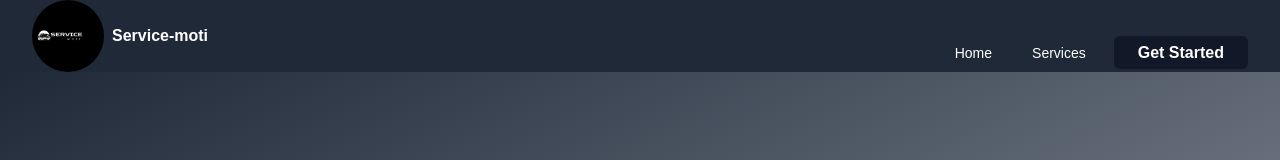
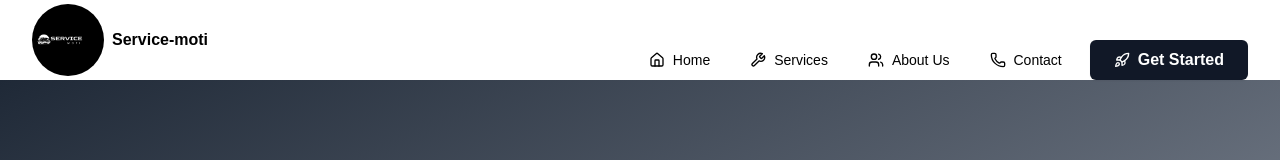
Before and after one commit to Expo-67/Service-care, a Next.js app in the folder frontend/: page / in a window 1280 px wide. Shown: the top 160 px of the page. Built offline with nearby package versions, Linux system fonts and the light colour scheme.

Commit message:
navbar styling

```diff
--- a/frontend/src/app/components/Navbar.tsx
+++ b/frontend/src/app/components/Navbar.tsx
@@ -2,9 +2,10 @@
 
 import Image from "next/image";
 import { useState } from "react";
-import { Menu, X } from "lucide-react";
+import { Menu, X, Home, Wrench, Users, Phone, Rocket } from "lucide-react"; // Import icons
 import brand2 from "../assets/brand2.png";
 import Link from "next/link";
+
 const Navbar = () => {
   const [isMenuOpen, setIsMenuOpen] = useState(false);
 
@@ -13,7 +14,7 @@ const Navbar = () => {
   };
 
   return (
-    <nav className="bg-gray-800 text-white">
+    <nav className="bg-white text-black shadow-md">
       <div className="mx-auto max-w-7xl px-4 sm:px-6 lg:px-8">
         <div className="flex h-17 items-center justify-between">
           <div className="flex items-center">
@@ -24,30 +25,49 @@ const Navbar = () => {
               height={52}
               className="rounded-full"
             />
-            <span className="ml-2 text-s font-bold">Service-moti</span>
+            <span className="ml-2 text-s font-bold text-black">
+              Service-moti
+            </span>
           </div>
 
           <div className="hidden md:block">
             <div className="ml-10 flex items-baseline space-x-4">
-              <a
+              <Link
                 href="/"
-                className="rounded-md px-3 py-2 text-sm font-medium hover:bg-gray-800 hover:text-white"
+                className="flex items-center rounded-md px-3 py-2 text-sm font-medium hover:bg-gray-100 hover:text-black"
               >
+                <Home className="mr-2 h-4 w-4" />
                 Home
-              </a>
-              <a
+              </Link>
+              <Link
                 href="#services"
-                className="rounded-md px-3 py-2 text-sm font-medium hover:bg-gray-700 hover:text-white"
+                className="flex items-center rounded-md px-3 py-2 text-sm font-medium hover:bg-gray-100 hover:text-black"
               >
+                <Wrench className="mr-2 h-4 w-4" />
                 Services
-              </a>
+              </Link>
+              <Link
+                href="#aboutus"
+                className="flex items-center rounded-md px-3 py-2 text-sm font-medium hover:bg-gray-100 hover:text-black"
+              >
+                <Users className="mr-2 h-4 w-4" />
+                About Us
+              </Link>
+              <Link
+                href="#contact"
+                className="flex items-center rounded-md px-3 py-2 text-sm font-medium hover:bg-gray-100 hover:text-black"
+              >
+                <Phone className="mr-2 h-4 w-4" />
+                Contact
+              </Link>
               <div className="mt-10">
-                <a
+                <Link
                   href="/garageonboard"
-                  className="rounded-md bg-gray-900 px-6 py-2  font-semibold text-white shadow-sm hover:bg-gray-600 focus-visible:outline focus-visible:outline-2 focus-visible:outline-offset-2 focus-visible:outline-red-600"
+                  className="flex items-center rounded-md bg-gray-900 px-6 py-2 font-semibold text-white shadow-sm hover:bg-gray-600 focus-visible:outline focus-visible:outline-2 focus-visible:outline-offset-2 focus-visible:outline-red-600"
                 >
+                  <Rocket className="mr-2 h-4 w-4" />
                   Get Started
-                </a>
+                </Link>
               </div>
             </div>
           </div>
@@ -55,7 +75,7 @@ const Navbar = () => {
           <div className="md:hidden">
             <button
               type="button"
-              className="inline-flex items-center justify-center rounded-md p-2 text-gray-400 hover:bg-gray-700 hover:text-white focus:outline-none focus:ring-2 focus:ring-white focus:ring-offset-2 focus:ring-offset-gray-800"
+              className="inline-flex items-center justify-center rounded-md p-2 text-gray-600 hover:bg-gray-100 hover:text-black focus:outline-none focus:ring-2 focus:ring-black focus:ring-offset-2"
               aria-controls="mobile-menu"
               aria-expanded={isMenuOpen}
               onClick={toggleMenu}
@@ -74,30 +94,41 @@ const Navbar = () => {
       {isMenuOpen && (
         <div className="md:hidden" id="mobile-menu">
           <div className="space-y-1 px-2 pb-3 pt-2 sm:px-3">
-            <a
+            <Link
               href="/"
-              className="block rounded-md px-3 py-2 text-base font-medium hover:bg-gray-700 hover:text-white"
+              className="flex items-center rounded-md px-3 py-2 text-base font-medium hover:bg-gray-100 hover:text-black"
             >
+              <Home className="mr-2 h-4 w-4" />
               Home
-            </a>
-            <a
+            </Link>
+            <Link
               href="#services"
-              className="block rounded-md px-3 py-2 text-base font-medium hover:bg-gray-700 hover:text-white"
+              className="flex items-center rounded-md px-3 py-2 text-base font-medium hover:bg-gray-100 hover:text-black"
             >
+              <Wrench className="mr-2 h-4 w-4" />
               Services
-            </a>
-            <a
-              href="/register"
-              className="block rounded-md px-3 py-2 text-base font-medium hover:bg-gray-700 hover:text-white"
+            </Link>
+            <Link
+              href="#aboutus"
+              className="flex items-center rounded-md px-3 py-2 text-base font-medium hover:bg-gray-100 hover:text-black"
             >
-              Sign-up
-            </a>
-            <a
-              href="/login"
-              className="block rounded-md px-3 py-2 text-base font-medium hover:bg-gray-700 hover:text-white bg-red-800"
+              <Users className="mr-2 h-4 w-4" />
+              About Us
+            </Link>
+            <Link
+              href="#contact"
+              className="flex items-center rounded-md px-3 py-2 text-base font-medium hover:bg-gray-100 hover:text-black"
             >
-              Log-in
-            </a>
+              <Phone className="mr-2 h-4 w-4" />
+              Contact
+            </Link>
+            <Link
+              href="/garageonboard"
+              className="flex items-center rounded-md bg-gray-900 px-6 py-2 text-base font-medium text-white shadow-sm hover:bg-gray-600 focus-visible:outline focus-visible:outline-2 focus-visible:outline-offset-2 focus-visible:outline-red-600"
+            >
+              <Rocket className="mr-2 h-4 w-4" />
+              Get Started
+            </Link>
           </div>
         </div>
       )}
```
